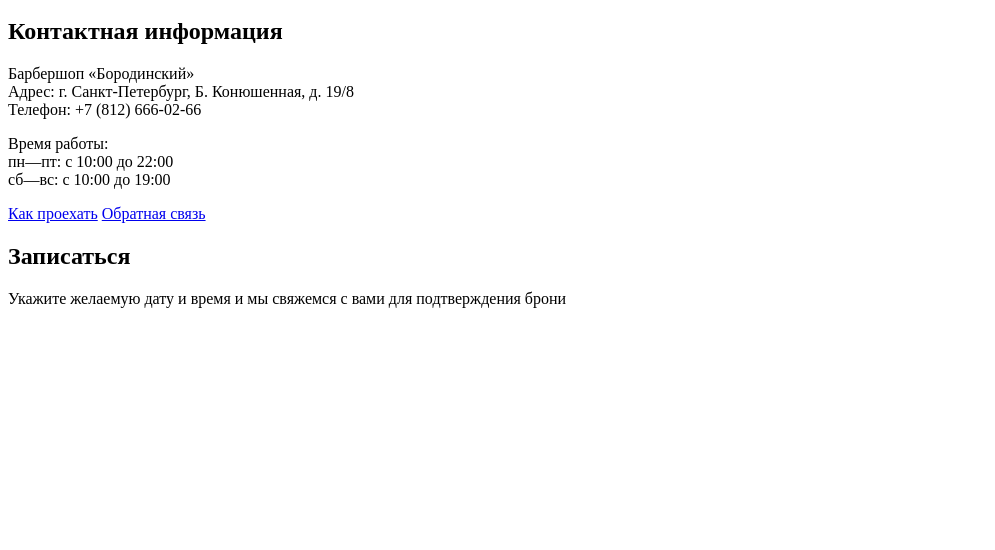
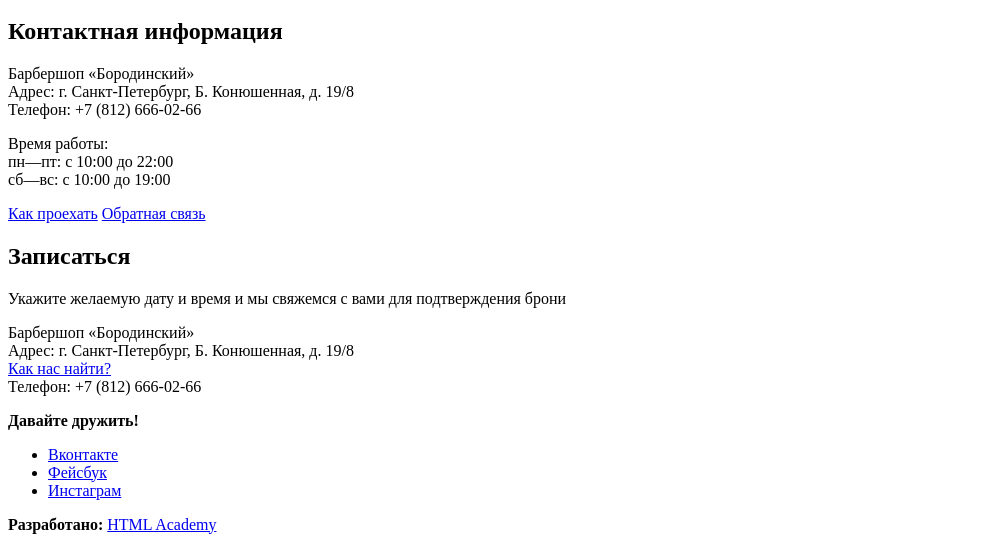
Before and after one commit to dacaban/342129-barbershop, a plain HTML site: page index.html in a window 1280 px wide. Shown: the part 848-1398 px from the top of the page, without its empty margins (0-995 px from the left). Before the commit the page ends 1172 px from the top, so only its background shows below. Drawn offline with Linux system fonts and the light colour scheme.

Commit message:
Разметила подвал
Подвал с тремя блоками: контакты, социальные сети и копирайт

```diff
--- a/index.html
+++ b/index.html
@@ -90,5 +90,26 @@
 			</section>
 		</main>
 
+		<footer class="main-footer">
+			<p class="footer-contacts">
+        Барбершоп «Бородинский»<br>
+        Адрес: г. Санкт-Петербург, Б. Конюшенная, д. 19/8<br>
+        <a href="#">Как нас найти?</a><br>
+        Телефон: +7 (812) 666-02-66
+      </p>
+      <div class="footer-social">
+        <b>Давайте дружить!</b>
+        <ul>
+          <li><a class="social-button" href="#">Вконтакте</a></li>
+          <li><a class="social-button" href="#">Фейсбук</a></li>
+          <li><a class="social-button" href="#">Инстаграм</a></li>
+        </ul>
+      </div>
+      <p class="footer-copyright">
+        <b>Разработано:</b>
+        <a class="button" href="https://htmlacademy.ru">HTML Academy</a>
+      </p>
+		</footer>
+
   </body>
 </html>
```
